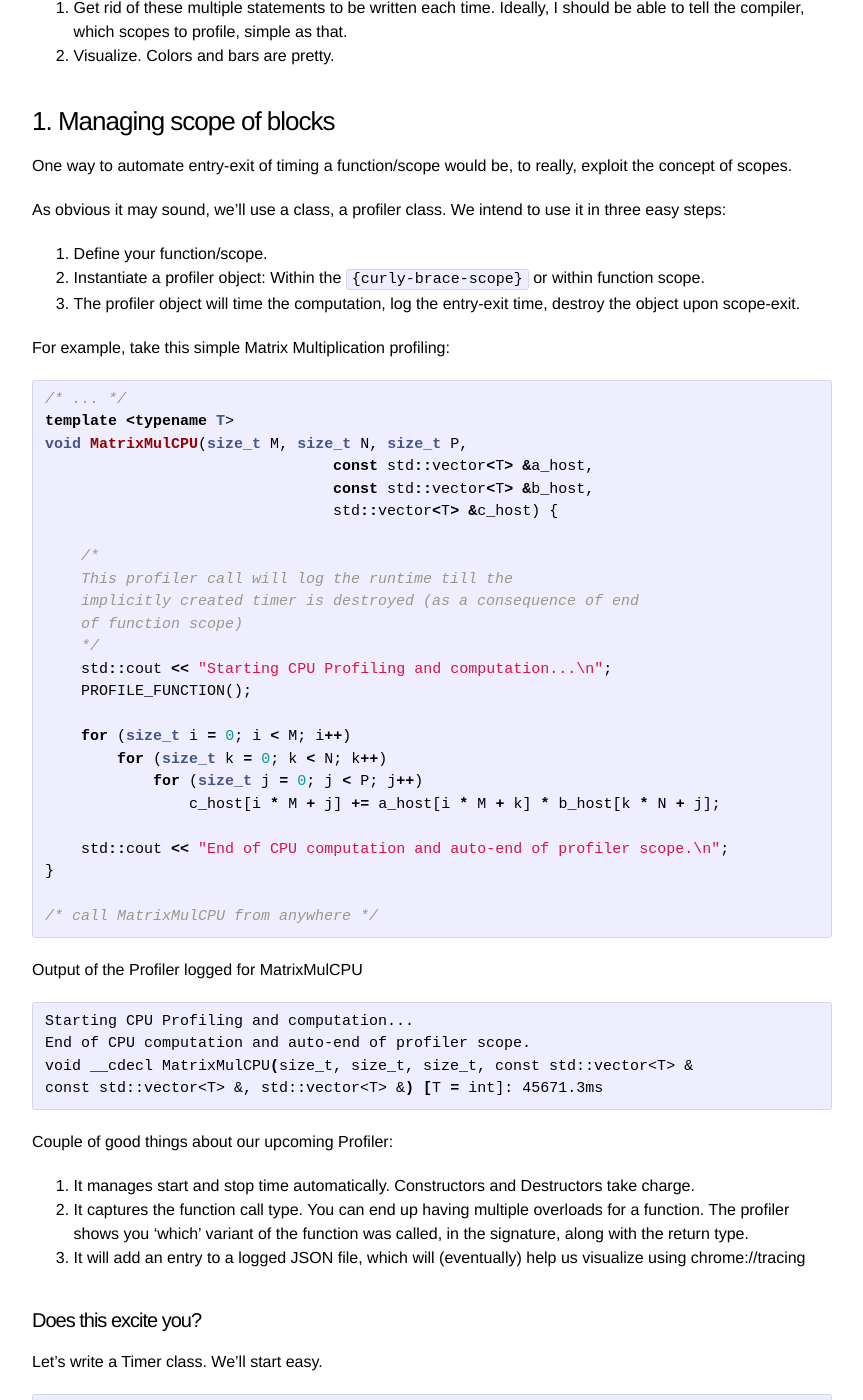
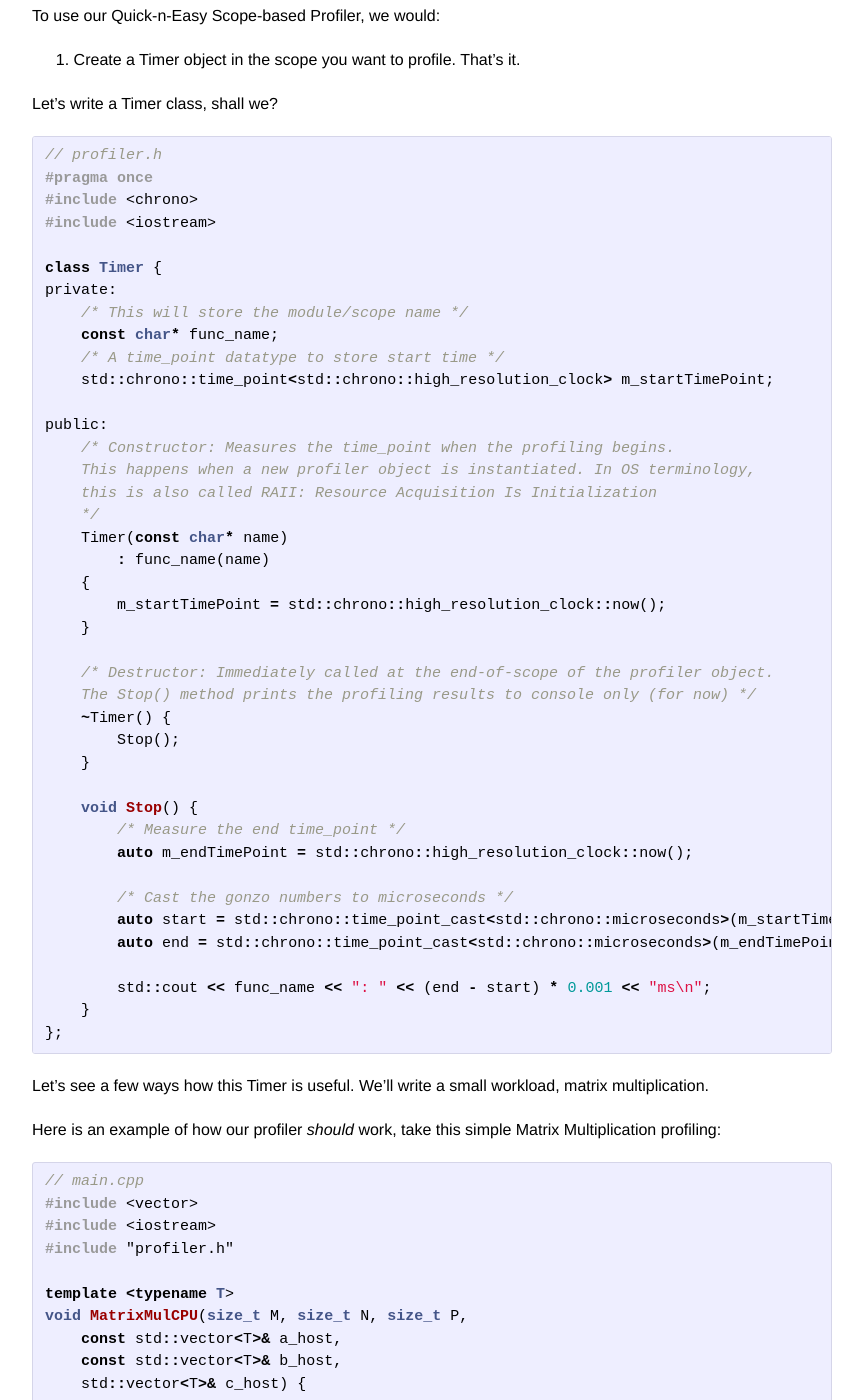
Before and after one commit to MasterSkepticista/singularity, a Jekyll site: the page built from _posts/2020-10-18-profiling-chrome.md, in a window 1280 px wide and 1400 px high, scrolled down 1077 px. Shown: the whole window, without its empty margins (208-1071 px from the left). Built offline with Jekyll 4.4.1, drawn with Linux system fonts in a browser that asks for light colours; some of the changed text lies outside the part shown.

Commit message:
Edit profiler blog

````diff
--- a/_posts/2020-10-18-profiling-chrome.md
+++ b/_posts/2020-10-18-profiling-chrome.md
@@ -4,21 +4,7 @@ title:  "Profiling your C++ application: A DIY Trace Analysis on Chrome"
 date:   2020-10-18 17:49:42 +0530
 excerpt: "It just isn't convenient to calculate time difference each time I want to profile a block of code. I write a small profiler whose results can be visualized on Google Chrome."
 ---
-
-In Python, this is what you'd *typically* do, to trace runtime of a block of code:
-
-```python
-# I wish Astrophysicists could use this to solve space-time continuum
-import time
-
-tstart = time.time()
-# ...computation...
-tstop = time.time()
-
-print("Time elapsed: ", tstop - tstart)
-```
-
-This was to gain familiarity with ease of code. C++ follows on similar footsteps:
+As a beginner, this was pretty much how I "profiled" my C++ application in a scope:
 
 ```cpp
 #include <chrono>
@@ -37,69 +23,28 @@ int main(){
 }
 ```
 
-This is 4x the statements to profile a block of code between the comments. Imagine doing this with a lot of scopes and functions. This naive implementation is a lot of work.
+This was 4x the statements to profile a block of code between the comments. This was intuitive, atleast to me. But as my compute regions grew, this naive method was getting outta hand.
 
-This doesn't even allow you to **visualize** the time slice taken up by each block/function you profile. Pictures speak way better [insert image], by all means.  Can we do better? Yes.
+Imagine doing this with a lot of scopes and functions. This naive implementation is a lot of work.
 
 Let's set two agendas here:
 1. Get rid of these multiple statements to be written each time. Ideally, I should be able to tell the compiler, which scopes to profile, simple as that.
-2. Visualize. Colors and bars are pretty.
+2. Visualize. I mean, who hates graphical views? Plus, this tool would come in real-handy when you have *concurrent* executions to profile.
 
-### 1. Managing scope of blocks
+### 1. Quick-n-Easy Scope-based Profiler
 
-One way to automate entry-exit of timing a function/scope would be, to really, exploit the concept of scopes.
+One way to automate entry-exit of timing a function/scope would be, exploit the concept of scopes. If it's not obvious yet, we'll use a *class*.
 
-As obvious it may sound, we'll use a class, a profiler class. We intend to use it in three easy steps:
+Why? Constructors and Destructors, that's why.
 
-1. Define your function/scope.
-2. Instantiate a profiler object: Within the `{curly-brace-scope}` or within function scope.
-3. The profiler object will time the computation, log the entry-exit time, destroy the object upon scope-exit.
+To use our Quick-n-Easy Scope-based Profiler, we would:
+1. Create a Timer object in the scope you want to profile. That's it.
 
-For example, take this simple Matrix Multiplication profiling:
+Let's write a Timer class, shall we?
 
 ```cpp
-/* ... */
-template <typename T>
-void MatrixMulCPU(size_t M, size_t N, size_t P,
-				const std::vector<T> &a_host,
-				const std::vector<T> &b_host,
-				std::vector<T> &c_host) {
-
-    /*
-    This profiler call will log the runtime till the
-    implicitly created timer is destroyed (as a consequence of end
-    of function scope)
-    */
-    std::cout << "Starting CPU Profiling and computation...\n";
-    PROFILE_FUNCTION();
-
-    for (size_t i = 0; i < M; i++)
-        for (size_t k = 0; k < N; k++)
-            for (size_t j = 0; j < P; j++)
-                c_host[i * M + j] += a_host[i * M + k] * b_host[k * N + j];
-
-    std::cout << "End of CPU computation and auto-end of profiler scope.\n";
-}
-
-/* call MatrixMulCPU from anywhere */
-```
- Output of the Profiler logged for MatrixMulCPU
-```bash
-Starting CPU Profiling and computation...
-End of CPU computation and auto-end of profiler scope.
-void __cdecl MatrixMulCPU(size_t, size_t, size_t, const std::vector<T> &
-const std::vector<T> &, std::vector<T> &) [T = int]: 45671.3ms
-```
-
-Couple of good things about our upcoming Profiler:
-1. It manages start and stop time automatically. Constructors and Destructors take charge.
-2. It captures the function call type. You can end up having multiple overloads for a function. The profiler shows you 'which' variant of the function was called, in the signature, along with the return type.
-3. It will add an entry to a logged JSON file, which will (eventually) help us visualize using chrome://tracing
-
-#### Does this excite you?
-Let's write a Timer class. We'll start easy.
-
-```cpp
+// profiler.h
+#pragma once
 #include <chrono>
 #include <iostream>
 
@@ -108,7 +53,7 @@ private:
     /* This will store the module/scope name */
     const char* func_name;
     /* A time_point datatype to store start time */
-    std::chrono::time_point<std::chrono::high_resolution_clock> startTimePoint;
+    std::chrono::time_point<std::chrono::high_resolution_clock> m_startTimePoint;
 
 public:
     /* Constructor: Measures the time_point when the profiling begins.
@@ -118,7 +63,7 @@ public:
     Timer(const char* name)
         : func_name(name)
     {
-        startTimePoint = std::chrono::high_resolution_clock::now();
+        m_startTimePoint = std::chrono::high_resolution_clock::now();
     }
 
     /* Destructor: Immediately called at the end-of-scope of the profiler object.
@@ -129,15 +74,74 @@ public:
 
     void Stop() {
         /* Measure the end time_point */
-        auto endTimePoint = std::chrono::high_resolution_clock::now();
+        auto m_endTimePoint = std::chrono::high_resolution_clock::now();
 
         /* Cast the gonzo numbers to microseconds */
-        auto start = std::chrono::time_point_cast<std::chrono::microseconds>(startTimePoint).time_since_epoch().count();
-        auto end = std::chrono::time_point_cast<std::chrono::microseconds>(endTimePoint).time_since_epoch().count();
+        auto start = std::chrono::time_point_cast<std::chrono::microseconds>(m_startTimePoint).time_since_epoch().count();
+        auto end = std::chrono::time_point_cast<std::chrono::microseconds>(m_endTimePoint).time_since_epoch().count();
 
         std::cout << func_name << ": " << (end - start) * 0.001 << "ms\n";
     }
 };
 ```
 
-This is a boilerplate. Let's see few examples of how this class can be used, and what problems does it solve so far.
+Let's see a few ways how this Timer is useful. We'll write a small workload, matrix multiplication.
+
+
+Here is an example of how our profiler *should* work, take this simple Matrix Multiplication profiling:
+
+```cpp
+// main.cpp
+#include <vector>
+#include <iostream>
+#include "profiler.h"
+
+template <typename T>
+void MatrixMulCPU(size_t M, size_t N, size_t P,
+    const std::vector<T>& a_host,
+    const std::vector<T>& b_host,
+    std::vector<T>& c_host) {
+
+    // Constructor gets called
+    Timer t("MatMul CPU fn body");
+
+    for (size_t i = 0; i < M; i++) {
+        for (size_t k = 0; k < N; k++)
+            for (size_t j = 0; j < P; j++)
+                c_host[i * M + j] += a_host[i * M + k] * b_host[k * N + j];
+    }
+    // Destructor gets called (end of scope)
+}
+
+int main() {
+    Timer t("Main");
+
+    size_t M = 64;
+    size_t N = 64;
+    size_t P = 64;
+
+    Timer *t1 = new Timer("Init vectors");
+    // Initialize all to 0.
+    std::vector<float> a_host(M * N, 0);
+    std::vector<float> b_host(N * P, 0);
+    std::vector<float> c_host(M * P, 0);
+    delete t1;
+
+    MatrixMulCPU<float>(M, N, P, a_host, b_host, c_host);
+    MatrixMulCPU<float>(M, N, P, a_host, b_host, c_host);
+    return 0;
+}
+```
+ Output of the Profiler logged for MatrixMulCPU
+```bash
+Init vectors: 0.112ms
+MatMul CPU fn body: 1.827ms
+MatMul CPU fn body: 1.642ms
+Main: 4.422ms
+```
+
+Now we're talking. You can profile multiple times, without having to write those extra lines of start-stop.
+
+But we still have some opens:
+1. Every time you create a Timer, you need to supply the "name" of the operation/function. This consumes time.
+2. You cannot "visualize" the flow here. The `Main: 4.22ms` includes runtimes of `MatMul` twice. How can you visualize the portion of time consumed within main? Sure, you can eyeball it. But in complex examples and projects you'll encounter, this gets very difficult very quickly.
````
